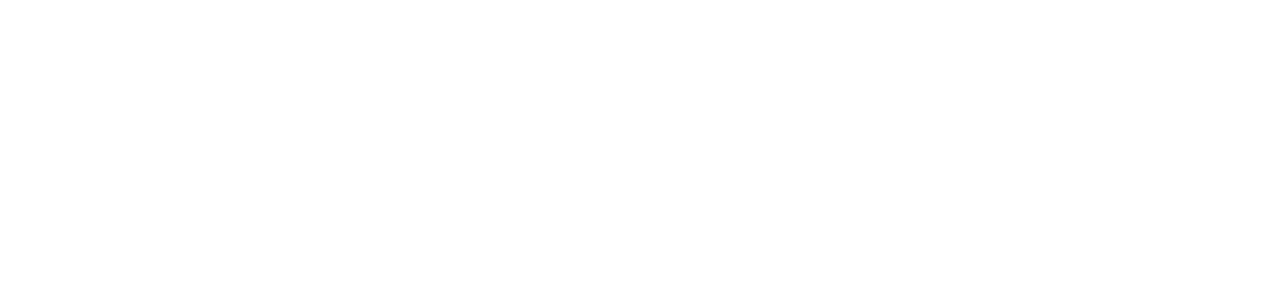
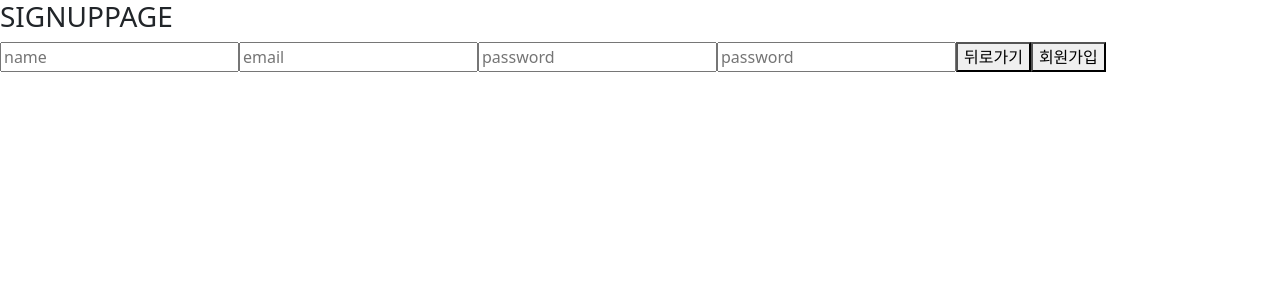
Before and after one commit to ckdwlsrh/household-budget-web, a Vue app: page /signup in a window 1280 px wide. Shown: the top 300 px of the page. Built offline with nearby package versions, Linux system fonts and the light colour scheme.

Commit message:
feat: 회원가입 페이지 입력 폼 추가

```diff
--- a/src/pages/user/SignupPage.vue
+++ b/src/pages/user/SignupPage.vue
@@ -1,7 +1,28 @@
 <template>
-  <div></div>
+  <div>
+    <h3>SIGNUPPAGE</h3>
+    <div>
+      <input type="text" placeholder="name" />
+      <input type="email" placeholder="email" />
+      <input type="password" placeholder="password" />
+      <input type="password" placeholder="password" />
+      <button @click="goToLogin">뒤로가기</button>
+      <button @click="goToLogin">회원가입</button>
+    </div>
+  </div>
 </template>
 
-<script setup></script>
+<script setup>
+import axios from 'axios'
+import { ref } from 'vue'
+import { useRouter } from 'vue-router'
+
+const router = useRouter()
+
+const name = ref('')
+const email = ref('')
+const password = ref('')
+const users = ref([])
+</script>
 
 <style scoped></style>
```
